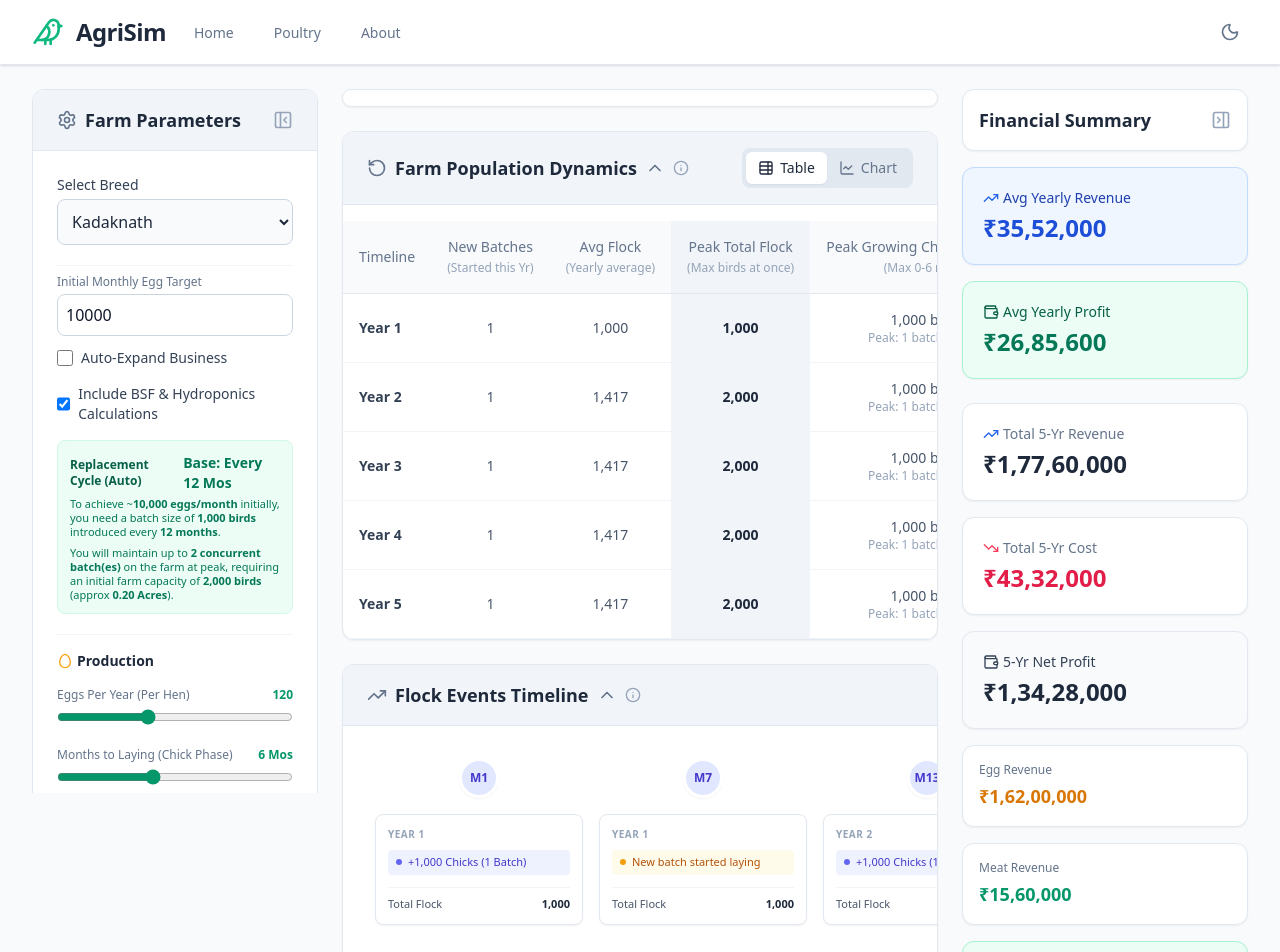
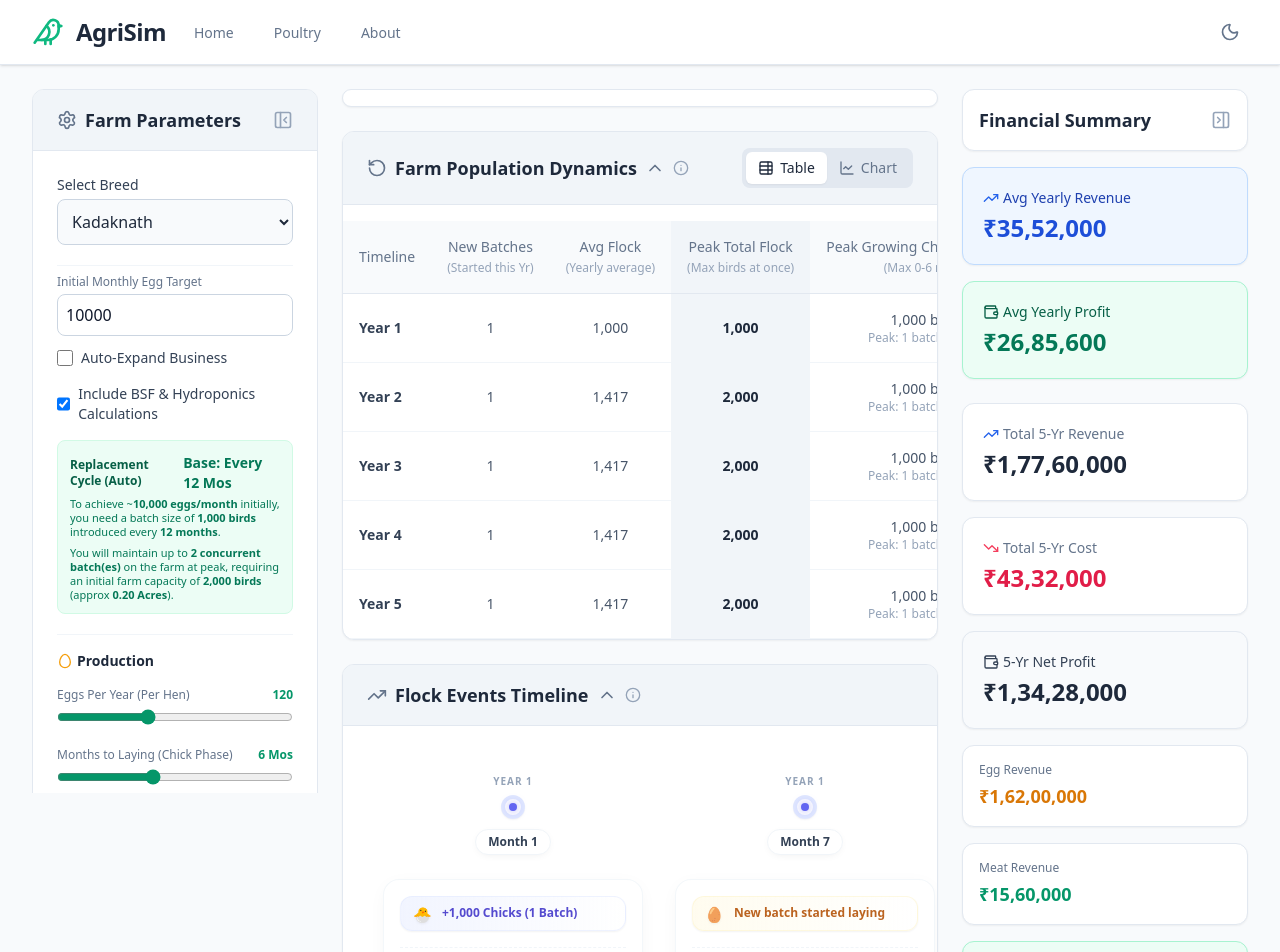
Before and after one commit to Shuchintha/poultry-simulator, a React (Vite) app: page /poultry in a window 1280 px wide. Shown: the top 952 px of the page. Built offline with nearby package versions, Linux system fonts and the light colour scheme.

Commit message:
timeline css update

```diff
--- a/src/simulators/PoultrySimulator.tsx
+++ b/src/simulators/PoultrySimulator.tsx
@@ -684,7 +684,11 @@ export default function PoultrySimulator() {
             {openSections.timeline && (
               <div className="animate-in slide-in-from-top-2 fade-in duration-200">
                 <div className="p-6 overflow-x-auto custom-scrollbar">
-                  <div className="flex min-w-max pb-4 pt-2">
+                  <div className="relative pt-6 pb-8 px-4">
+                    {/* The Track Line */}
+                    <div className="absolute top-[38px] left-0 w-full h-0 border-t-2 border-dashed border-slate-200 dark:border-slate-700/80 -z-10"></div>
+
+                    <div className="flex flex-row min-w-max gap-8 relative z-0">
                     {simulationData.monthlyData.filter((m, i, arr) => m.newBatchesThisMonth > 0 || m.monthlyMeatBirds > 0 || (i > 0 && m.layingBatchesCount > arr[i-1].layingBatchesCount)).map((data, index, filteredArr) => {
                       const events = [];
                       if (data.newBatchesThisMonth > 0) events.push({ type: 'buy', label: `+${data.newBirdsThisMonth.toLocaleString('en-IN')} Chicks (${data.newBatchesThisMonth} Batch${data.newBatchesThisMonth > 1 ? 'es':''})` });
@@ -692,47 +696,52 @@ export default function PoultrySimulator() {
                       if (data.month > 1 && data.layingBatchesCount > simulationData.monthlyData[data.month-2].layingBatchesCount) events.push({ type: 'egg', label: 'New batch started laying' });
 
                       return (
-                        <div key={`timeline-${data.month}`} className="relative flex flex-col items-center w-56 shrink-0 px-2">
-                          {/* Connecting Lines */}
-                          {index !== 0 && (
-                            <div className="absolute top-[20px] left-[-50%] w-full h-1 bg-slate-200 dark:bg-slate-700 -z-10"></div>
-                          )}
-                          {index !== filteredArr.length - 1 && (
-                            <div className="absolute top-[20px] left-[50%] w-full h-1 bg-slate-200 dark:bg-slate-700 -z-10"></div>
-                          )}
+                        <div key={`timeline-${data.month}`} className="flex flex-col w-[260px] shrink-0 relative group">
+                           {/* Timeline Node */}
+                           <div className="flex flex-col items-center mb-6 relative">
+                             <div className="text-[10px] font-bold text-slate-400 dark:text-slate-500 uppercase tracking-widest mb-1.5">Year {data.year}</div>
 
-                          {/* Event Circle */}
-                          <div className="mx-auto w-10 h-10 rounded-full border-[3px] border-white dark:border-slate-800 flex items-center justify-center bg-indigo-100 dark:bg-indigo-900/50 shadow-sm z-10">
-                            <span className="text-xs font-bold text-indigo-700 dark:text-indigo-400">M{data.month}</span>
+                             {/* Floating dot marker */}
+                             <div className="w-6 h-6 rounded-full bg-white dark:bg-slate-800 border-4 border-indigo-100 dark:border-indigo-900/60 flex items-center justify-center z-10 group-hover:border-indigo-200 dark:group-hover:border-indigo-700/80 group-hover:scale-110 transition-all shadow-sm">
+                                <div className="w-2 h-2 rounded-full bg-indigo-500 shadow-[0_0_8px_rgba(99,102,241,0.6)]"></div>
+                             </div>
+
+                             {/* Month badge */}
+                             <div className="mt-2.5 text-xs font-bold text-slate-700 dark:text-slate-200 bg-white dark:bg-slate-800 px-3 py-1 rounded-full shadow-[0_2px_10px_-4px_rgba(0,0,0,0.1)] border border-slate-100 dark:border-slate-700/80 z-10">
+                               Month {data.month}
+                             </div>
                            </div>
 
                            {/* Content Card */}
-                          <div className="mt-4 bg-white dark:bg-slate-800 rounded-lg p-3 border border-slate-200 dark:border-slate-700 shadow-sm w-full relative group hover:border-indigo-300 dark:hover:border-indigo-600 transition-colors">
-                            <div className="text-[10px] uppercase tracking-wider font-semibold text-slate-400 dark:text-slate-500 mb-2">Year {data.year}</div>
-                            <div className="space-y-1.5">
+                           <div className="bg-white dark:bg-slate-800/90 rounded-2xl p-4 border border-slate-100/80 dark:border-slate-700/60 shadow-[0_4px_20px_-4px_rgba(0,0,0,0.05)] dark:shadow-[0_4px_20px_-4px_rgba(0,0,0,0.2)] hover:shadow-[0_8px_30px_-4px_rgba(99,102,241,0.15)] dark:hover:shadow-[0_8px_30px_-4px_rgba(99,102,241,0.1)] hover:-translate-y-1 transition-all duration-300">
+                             {/* Events List */}
+                             <div className="space-y-2.5">
                                 {events.map((ev, i) => (
-                                 <div key={i} className={`text-[11px] px-2 py-1 rounded font-medium flex items-center ${
-                                   ev.type === 'buy' ? 'bg-indigo-50 text-indigo-700 dark:bg-indigo-900/30 dark:text-indigo-300' :
-                                   ev.type === 'sell' ? 'bg-rose-50 text-rose-700 dark:bg-rose-900/30 dark:text-rose-300' :
-                                   'bg-amber-50 text-amber-700 dark:bg-amber-900/30 dark:text-amber-300'
+                                  <div key={i} className={`text-xs px-3 py-2 rounded-xl font-semibold flex items-start gap-2.5 shadow-sm border ${
+                                    ev.type === 'buy' ? 'bg-gradient-to-r from-indigo-50/80 to-white dark:from-indigo-900/20 dark:to-slate-800 text-indigo-700 dark:text-indigo-300 border-indigo-100/50 dark:border-indigo-800/30' :
+                                    ev.type === 'sell' ? 'bg-gradient-to-r from-rose-50/80 to-white dark:from-rose-900/20 dark:to-slate-800 text-rose-700 dark:text-rose-300 border-rose-100/50 dark:border-rose-800/30' :
+                                    'bg-gradient-to-r from-amber-50/80 to-white dark:from-amber-900/20 dark:to-slate-800 text-amber-700 dark:text-amber-300 border-amber-100/50 dark:border-amber-800/30'
                                   }`}>
-                                   <div className={`w-1.5 h-1.5 rounded-full mr-1.5 ${
-                                      ev.type === 'buy' ? 'bg-indigo-500' :
-                                      ev.type === 'sell' ? 'bg-rose-500' :
-                                      'bg-amber-500'
-                                   }`}></div>
-                                   {ev.label}
+                                    <span className="mt-0.5 text-[15px] leading-none shrink-0 drop-shadow-sm">
+                                       {ev.type === 'buy' ? '🐣' : ev.type === 'sell' ? '🥩' : '🥚'}
+                                    </span>
+                                    <span className="leading-tight opacity-90">{ev.label}</span>
                                   </div>
                                 ))}
                              </div>
-                            <div className="mt-3 pt-2 border-t border-slate-100 dark:border-slate-700 text-[11px] text-slate-600 dark:text-slate-400 flex justify-between items-center">
-                              <span>Total Flock</span>
-                              <span className="font-bold text-slate-800 dark:text-slate-200">{data.totalActiveFlock.toLocaleString('en-IN')}</span>
+
+                             {/* Footer metrics */}
+                             <div className="mt-4 pt-3 border-t border-slate-100 dark:border-slate-700/80 border-dashed flex justify-between items-center">
+                               <span className="text-[10px] font-bold text-slate-400 dark:text-slate-500 uppercase tracking-widest">Active Flock</span>
+                               <span className="text-sm font-black text-slate-700 dark:text-slate-100 bg-slate-50 dark:bg-slate-900/50 px-2.5 py-1 rounded-md border border-slate-100 dark:border-slate-700/50">
+                                 {data.totalActiveFlock.toLocaleString('en-IN')}
+                               </span>
                              </div>
                            </div>
                         </div>
                       )
                     })}
+                    </div>
                   </div>
                 </div>
               </div>
```
Lines whose indentation alone changed are shown as unchanged.
